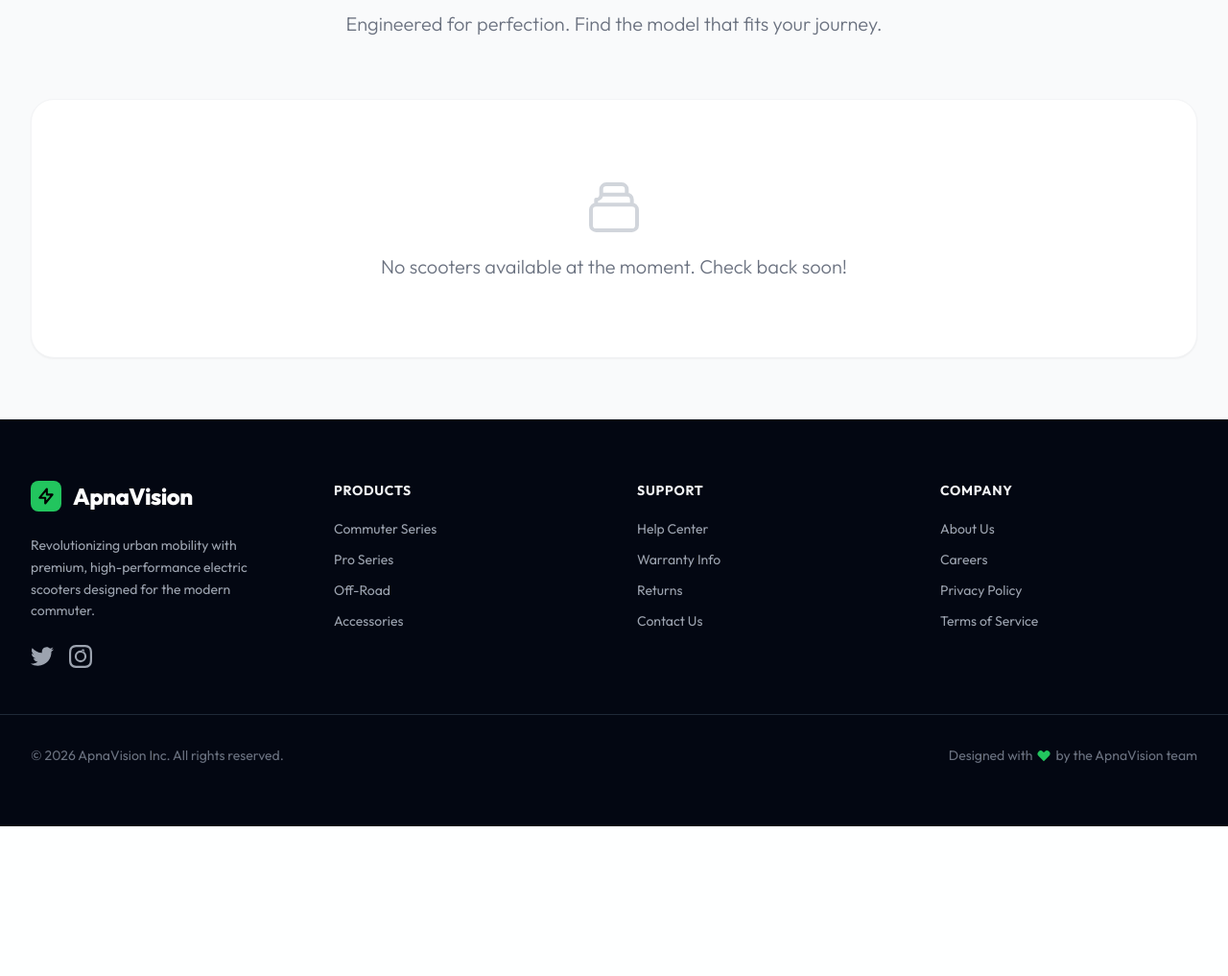
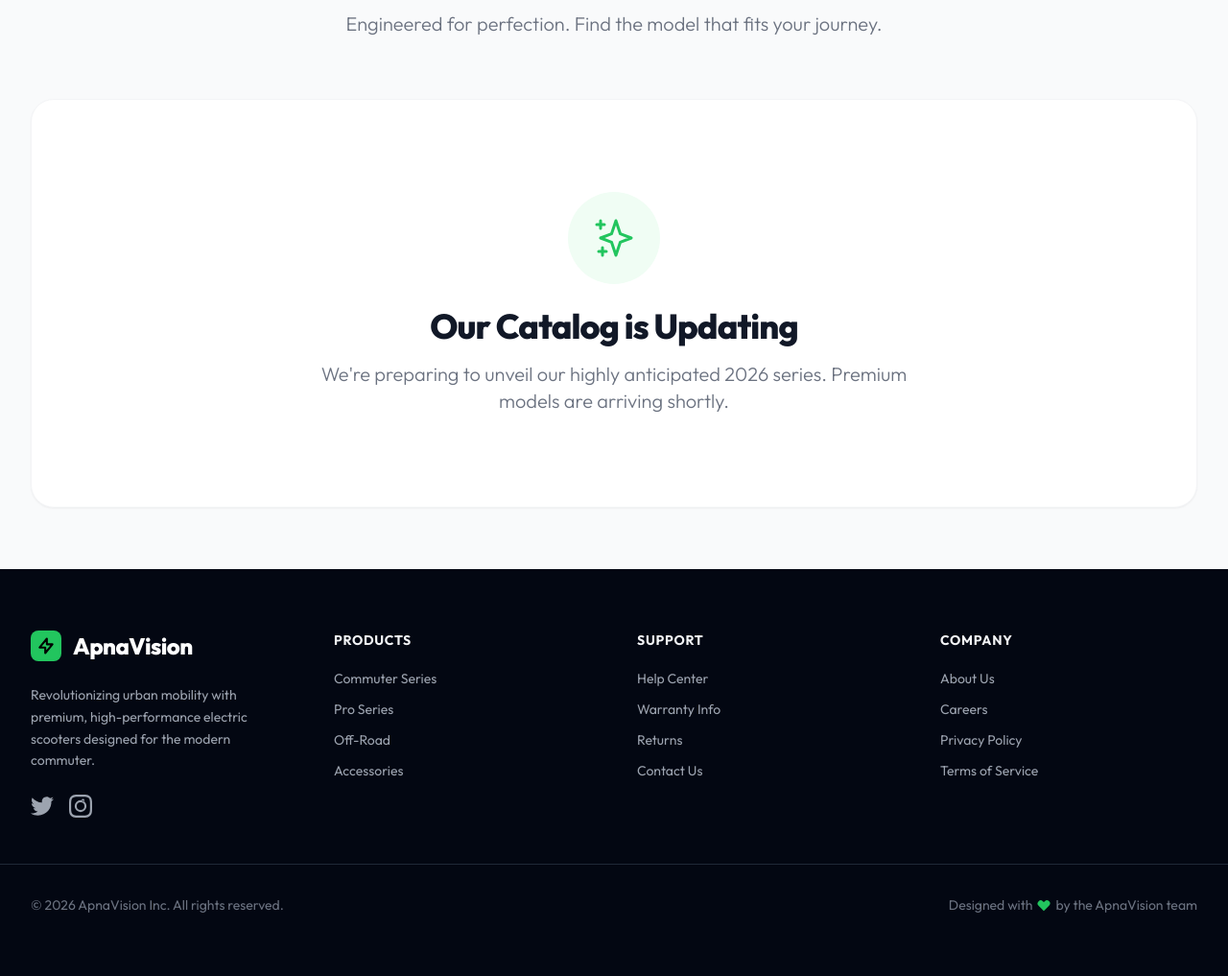
Before and after one commit to tapesh1231/apnavision, a Flask app: page /products/ in a window 1280 px wide. Shown: the part 198-1215 px from the top of the page at 96% size. Before the commit the page ends 1059 px from the top, so only its background shows below. Run offline with Flask 3, Linux system fonts and the light colour scheme; data that the repository does not hold is empty; some libraries are stand-ins or nearby versions.

Commit message:
Added premium Coming Soon message for empty catalog

```diff
--- a/app/templates/products/catalog.html
+++ b/app/templates/products/catalog.html
@@ -68,9 +68,12 @@
             {% endfor %}
         </div>
         {% else %}
-        <div class="text-center py-20 bg-white rounded-3xl shadow-sm border border-gray-100">
-            <svg class="mx-auto h-16 w-16 text-gray-300 mb-4" fill="none" stroke="currentColor" viewBox="0 0 24 24"><path stroke-linecap="round" stroke-linejoin="round" stroke-width="1.5" d="M19 11H5m14 0a2 2 0 012 2v6a2 2 0 01-2 2H5a2 2 0 01-2-2v-6a2 2 0 012-2m14 0V9a2 2 0 00-2-2M5 11V9a2 2 0 002-2m0 0V5a2 2 0 012-2h6a2 2 0 012 2v2M7 7h10"></path></svg>
-            <p class="text-xl text-gray-500 font-light">No scooters available at the moment. Check back soon!</p>
+        <div class="text-center py-24 bg-white rounded-3xl shadow-sm border border-gray-100 animate-fade-in-up">
+            <div class="inline-flex items-center justify-center w-24 h-24 rounded-full bg-volt-50 mb-6">
+                <svg class="w-12 h-12 text-volt-500" fill="none" stroke="currentColor" viewBox="0 0 24 24"><path stroke-linecap="round" stroke-linejoin="round" stroke-width="1.5" d="M5 3v4M3 5h4M6 17v4m-2-2h4m5-16l2.286 6.857L21 12l-5.714 2.143L13 21l-2.286-6.857L5 12l5.714-2.143L13 3z"></path></svg>
+            </div>
+            <h3 class="text-4xl font-extrabold text-gray-900 mb-4 tracking-tight">Our Catalog is Updating</h3>
+            <p class="text-xl text-gray-500 max-w-2xl mx-auto font-light">We're preparing to unveil our highly anticipated 2026 series. Premium models are arriving shortly.</p>
         </div>
         {% endif %}
     </div>
```
Also changed, not shown: app/templates/main/index.html (+6 -2 lines).
